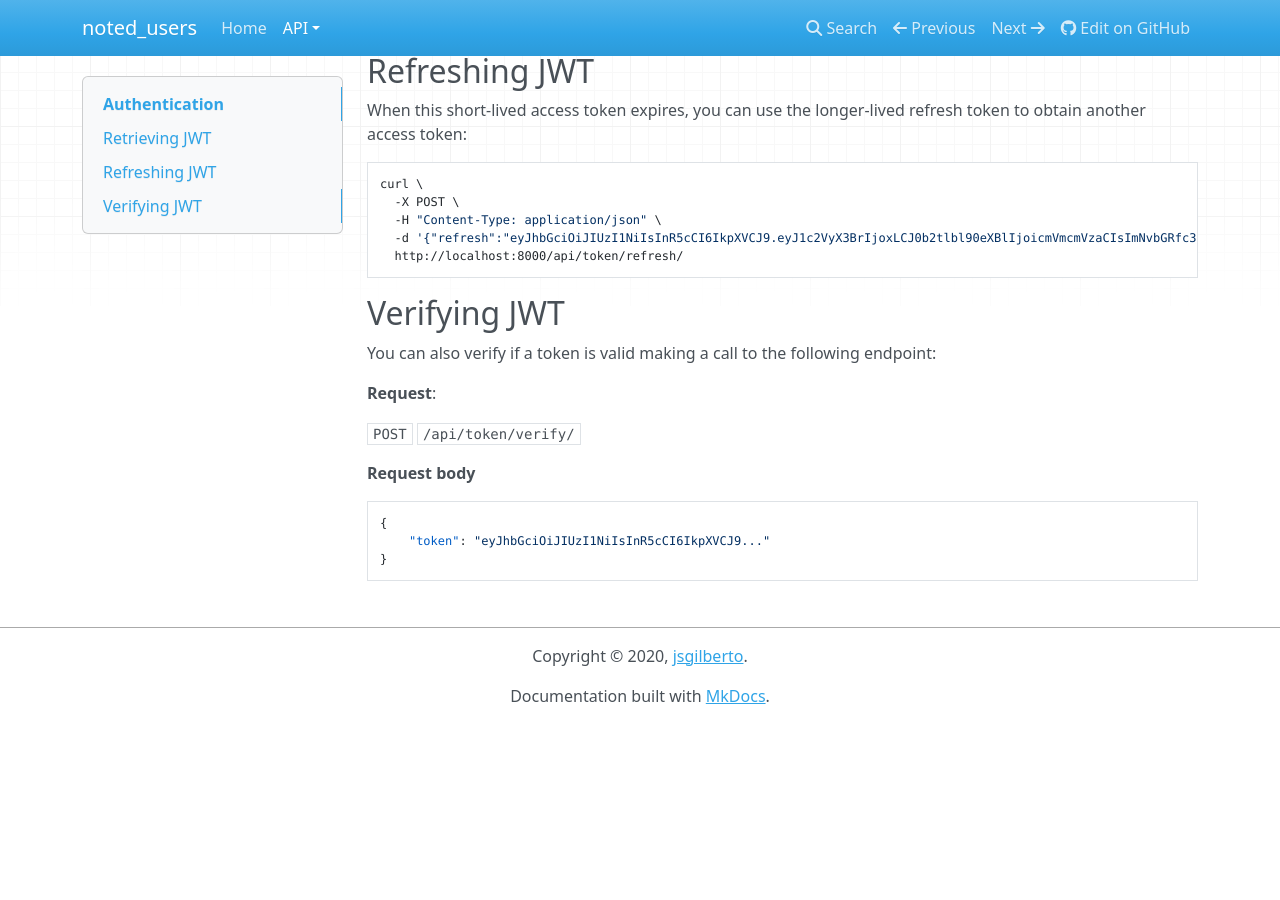
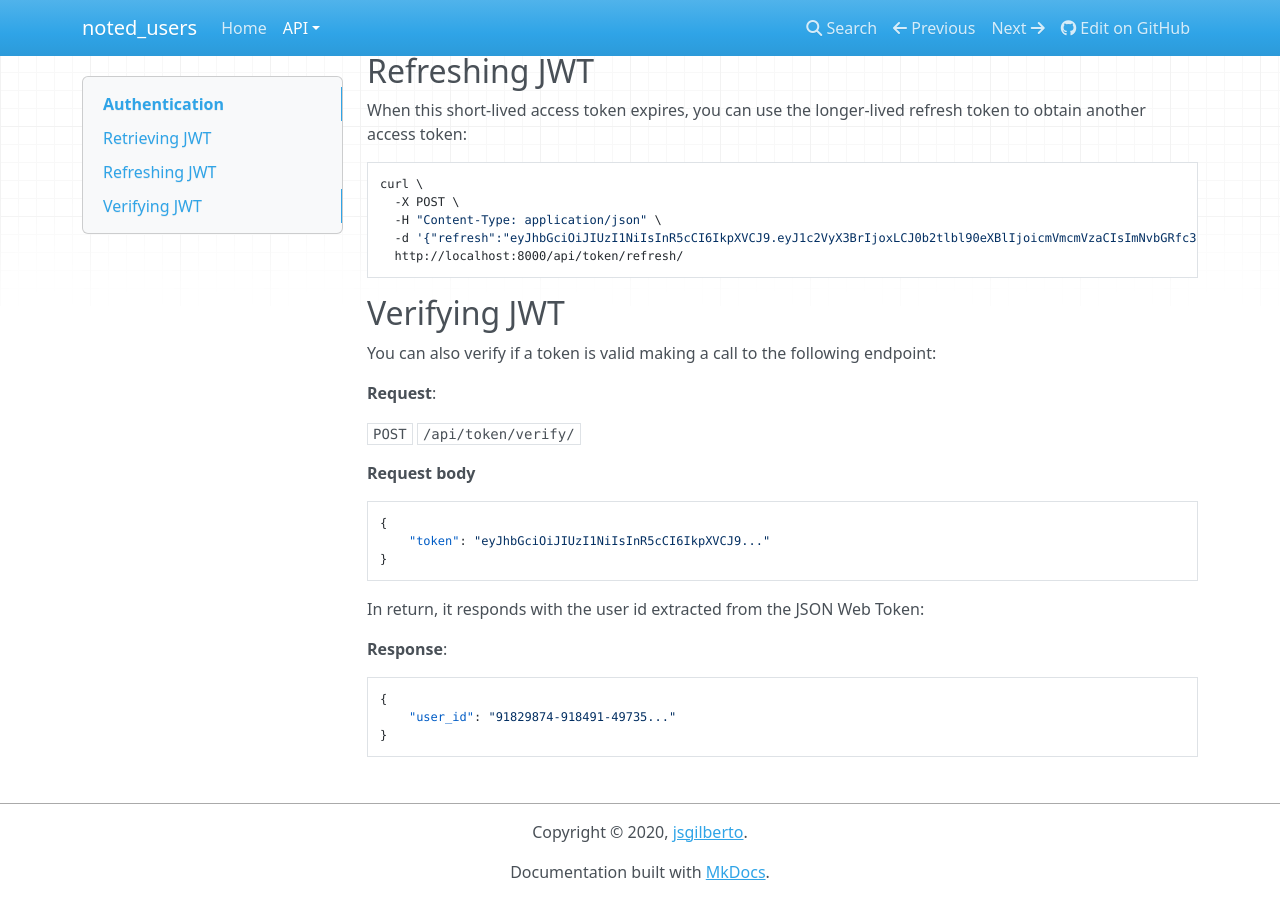
Before and after one commit to jsgilberto/noted-users-service, an MkDocs documentation site: the page built from docs/api/authentication.md, in a window 1280 px wide and 900 px high, scrolled down 953 px. Built offline with MkDocs 1.6.1, drawn with Linux system fonts in a browser that asks for light colours; nearby versions of some CDN libraries; before the commit the page ends 1677 px from its top, so only the background shows below that.

Commit message:
updated documentation

````diff
--- a/docs/api/authentication.md
+++ b/docs/api/authentication.md
@@ -67,3 +67,12 @@ You can also verify if a token is valid making a call to the following endpoint:
     "token": "eyJhbGciOiJIUzI1NiIsInR5cCI6IkpXVCJ9..."
 }
 ```
+
+In return, it responds with the user id extracted from the JSON Web Token:
+
+**Response**:
+```json
+{
+    "user_id": "91829874-918491-49735..."
+}
+```
````
